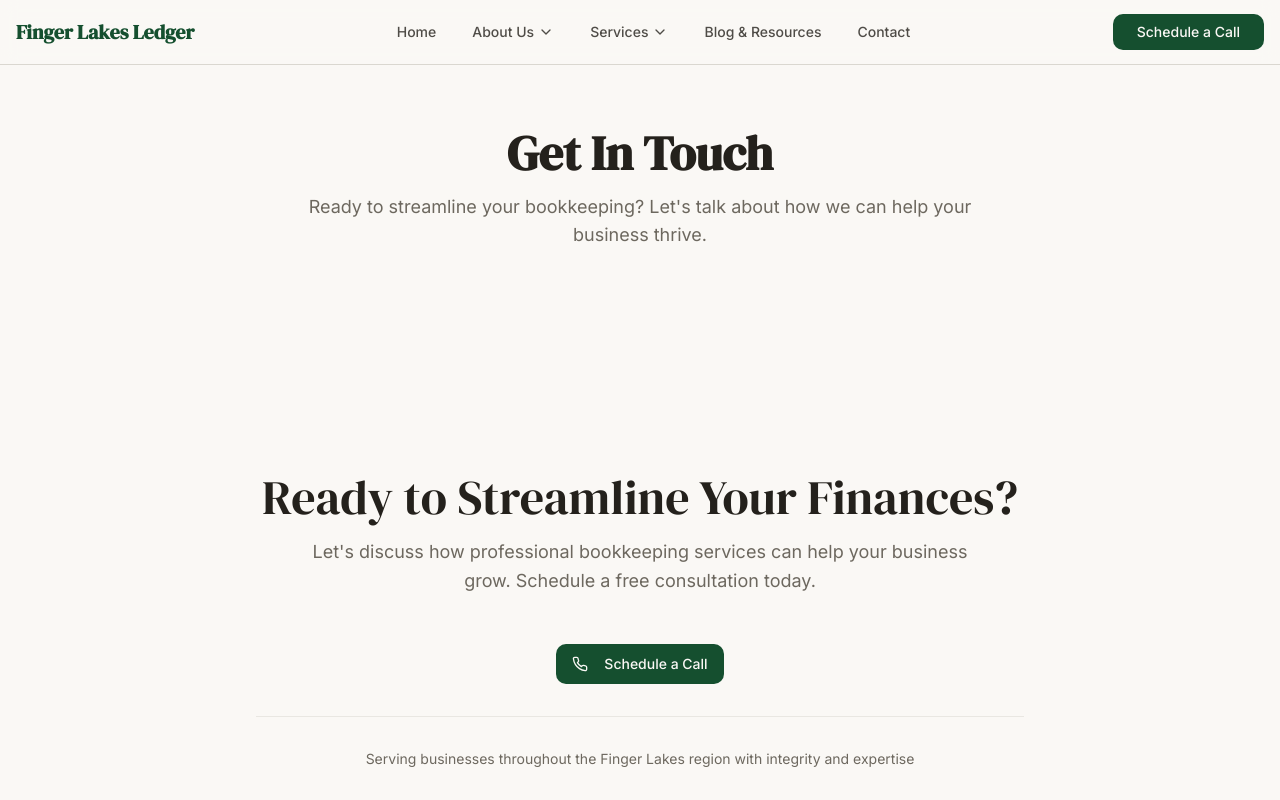
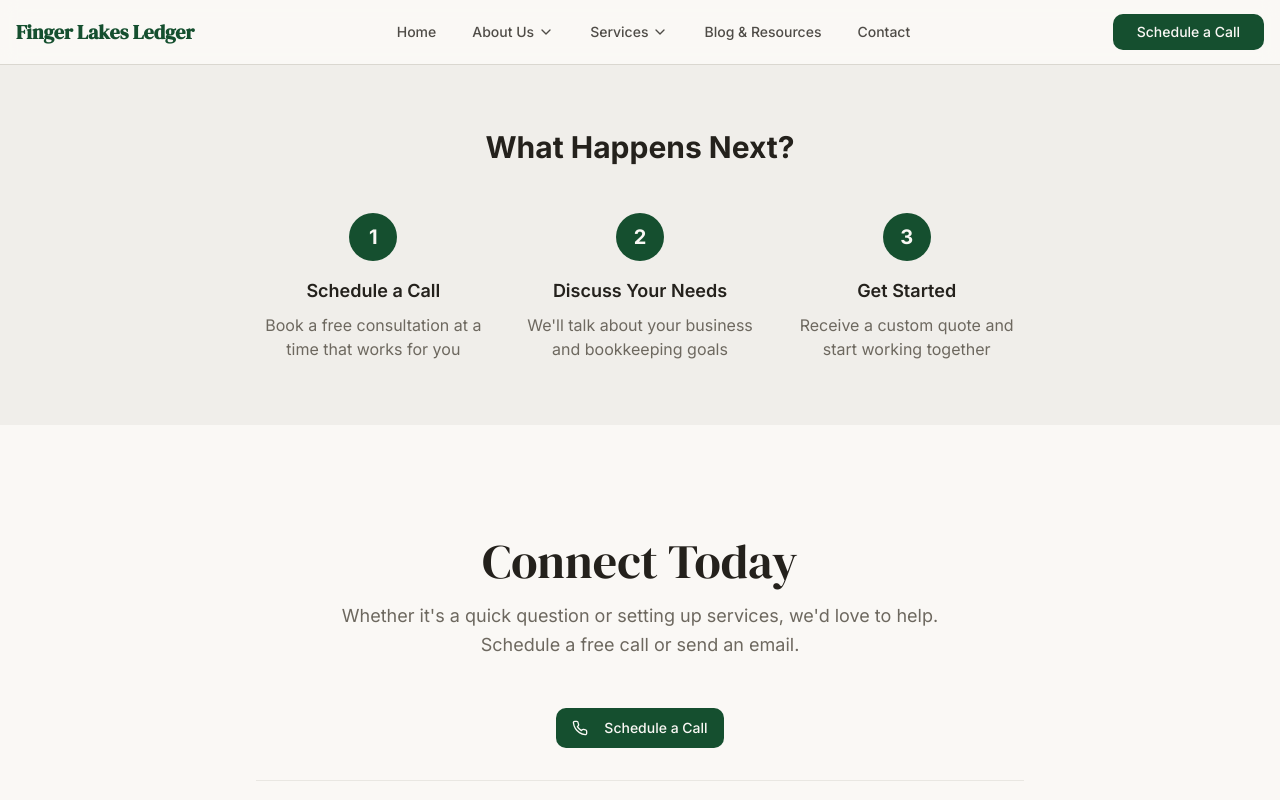
Before and after one commit to codeycragg/fingerlakesledger, a Next.js app: page /contact in a window 1280 px wide. Shown: the top 800 px of the page. Built offline with nearby package versions, Linux system fonts and the light colour scheme.

Commit message:
feat: reorganize contact page for better user flow
Improve logical progression from process explanation to CTA and contact details.

Co-authored-by: null <247899024+codeycragg@users.noreply.github.com>

```diff
--- a/app/contact/page.tsx
+++ b/app/contact/page.tsx
@@ -7,13 +7,41 @@ export default function ContactPage() {
     <>
       <Header />
       <main className="min-h-screen">
-        <div className="container mx-auto px-4 py-16">
-          <h1 className="text-4xl md:text-5xl font-serif font-bold text-center mb-4">Get In Touch</h1>
-          <p className="text-lg text-center text-muted-foreground mb-12 max-w-2xl mx-auto">
-            Ready to streamline your bookkeeping? Let's talk about how we can help your business thrive.
-          </p>
+        <div className="bg-muted py-16">
+          <div className="container mx-auto px-4">
+            <div className="max-w-3xl mx-auto">
+              <h2 className="text-3xl font-bold text-center mb-12">What Happens Next?</h2>
+              <div className="grid md:grid-cols-3 gap-8">
+                <div className="text-center">
+                  <div className="w-12 h-12 rounded-full bg-primary text-primary-foreground flex items-center justify-center text-xl font-bold mx-auto mb-4">
+                    1
+                  </div>
+                  <h3 className="font-semibold text-lg mb-2">Schedule a Call</h3>
+                  <p className="text-muted-foreground">Book a free consultation at a time that works for you</p>
+                </div>
+                <div className="text-center">
+                  <div className="w-12 h-12 rounded-full bg-primary text-primary-foreground flex items-center justify-center text-xl font-bold mx-auto mb-4">
+                    2
+                  </div>
+                  <h3 className="font-semibold text-lg mb-2">Discuss Your Needs</h3>
+                  <p className="text-muted-foreground">We'll talk about your business and bookkeeping goals</p>
+                </div>
+                <div className="text-center">
+                  <div className="w-12 h-12 rounded-full bg-primary text-primary-foreground flex items-center justify-center text-xl font-bold mx-auto mb-4">
+                    3
+                  </div>
+                  <h3 className="font-semibold text-lg mb-2">Get Started</h3>
+                  <p className="text-muted-foreground">Receive a custom quote and start working together</p>
+                </div>
+              </div>
+            </div>
+          </div>
         </div>
-        <CTASection />
+
+        <CTASection
+          headline="Connect Today"
+          description="Whether it's a quick question or setting up services, we'd love to help. Schedule a free call or send an email."
+        />
 
         <div className="container mx-auto px-4 py-16">
           <div className="max-w-xl mx-auto">
--- a/components/cta-section.tsx
+++ b/components/cta-section.tsx
@@ -5,7 +5,13 @@ import { Button } from "@/components/ui/button"
 import { Phone } from "lucide-react"
 import { ContactFormModal } from "./contact-form-modal"
 
-export function CTASection() {
+export function CTASection({
+  headline = "Take Bookkeeping Off Your Plate",
+  description = "Get back to growing your business while I handle the numbers with accuracy and care. Schedule your free consultation today.",
+}: {
+  headline?: string
+  description?: string
+} = {}) {
   const [isModalOpen, setIsModalOpen] = useState(false)
 
   return (
@@ -15,11 +21,10 @@ export function CTASection() {
           <div className="max-w-3xl mx-auto text-center space-y-8">
             <div className="space-y-4">
               <h2 className="font-serif text-3xl md:text-4xl lg:text-5xl font-normal text-foreground text-balance">
-                Ready to Streamline Your Finances?
+                {headline}
               </h2>
               <p className="text-lg text-muted-foreground leading-relaxed max-w-2xl mx-auto text-pretty">
-                Let's discuss how professional bookkeeping services can help your business grow. Schedule a free
-                consultation today.
+                {description}
               </p>
             </div>
 
--- a/components/hero-section.tsx
+++ b/components/hero-section.tsx
@@ -9,17 +9,22 @@ export function HeroSection() {
   const [isContactOpen, setIsContactOpen] = useState(false)
 
   return (
-    <section className="relative bg-primary text-primary-foreground py-24 md:py-32 lg:py-40 overflow-hidden">
+    <section className="relative text-white py-24 md:py-32 lg:py-40 overflow-hidden">
+      <div className="absolute inset-0">
+        <img src="/finger-lakes-landscape.webp" alt="Finger Lakes landscape" className="w-full h-full object-cover" />
+        <div className="absolute inset-0 bg-black/40" />
+      </div>
+
       {/* Subtle decorative element */}
       <div className="absolute inset-0 opacity-10">
-        <div className="absolute top-10 right-10 w-64 h-64 bg-primary-foreground rounded-full blur-3xl" />
-        <div className="absolute bottom-10 left-10 w-96 h-96 bg-primary-foreground rounded-full blur-3xl" />
+        <div className="absolute top-10 right-10 w-64 h-64 bg-white rounded-full blur-3xl" />
+        <div className="absolute bottom-10 left-10 w-96 h-96 bg-white rounded-full blur-3xl" />
       </div>
 
       <div className="container relative mx-auto px-4 md:px-6">
         <div className="max-w-3xl mx-auto text-center space-y-6">
-          <div className="inline-flex items-center gap-2 px-4 py-2 rounded-full bg-primary-foreground/10 border border-primary-foreground/20 text-sm">
-            <span className="w-2 h-2 rounded-full bg-primary-foreground animate-pulse" />
+          <div className="inline-flex items-center gap-2 px-4 py-2 rounded-full bg-white/10 border border-white/20 text-sm">
+            <span className="w-2 h-2 rounded-full bg-white animate-pulse" />
             Serving the Finger Lakes Region
           </div>
 
@@ -27,7 +32,7 @@ export function HeroSection() {
             Finger Lakes Ledger
           </h1>
 
-          <p className="text-lg md:text-xl text-primary-foreground/90 leading-relaxed max-w-2xl mx-auto text-pretty">
+          <p className="text-lg md:text-xl text-white/90 leading-relaxed max-w-2xl mx-auto text-pretty">
             Expert bookkeeping that keeps your business tax-ready and financially organized.
           </p>
 
```
Also changed, not shown: public/finger-lakes-landscape.jpg (added), public/finger-lakes-landscape.webp (added).
